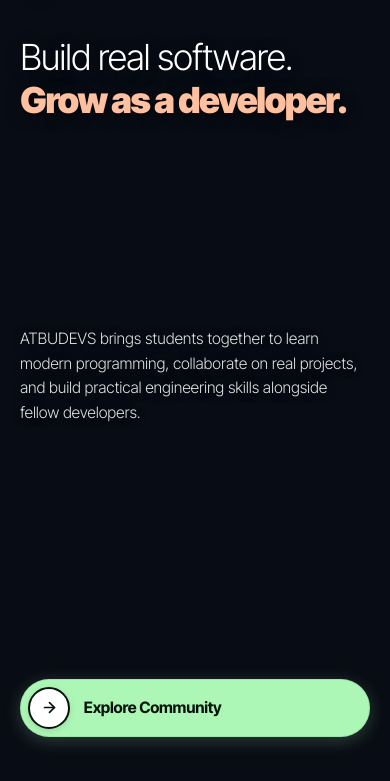
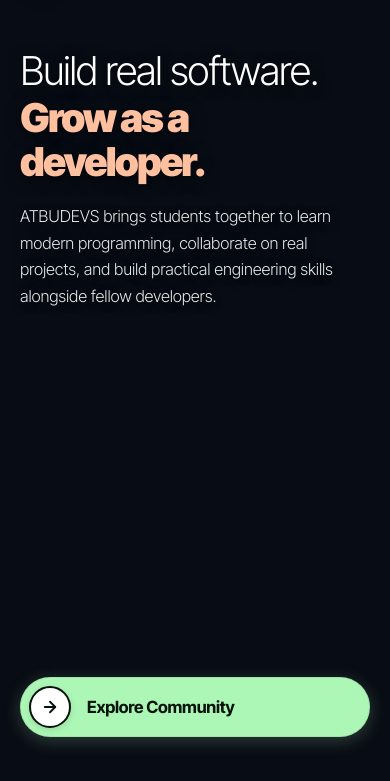
Before and after one commit to Japhetjohn/atbu-devs, a website: page index.html in a window 390 px wide. Shown: the part 63-844 px from the top of the page. Drawn offline with Linux system fonts and the light colour scheme; files whose address does not match are found by name.

Commit message:
almost there

```diff
--- a/index.html
+++ b/index.html
@@ -142,6 +142,7 @@
     <div class="hero-body">
       <div class="hero-content">
 
+        <div class="hero-text-block">
           <!-- Main Headline: Editorial Contrast between Light 300 and ExtraBold 850 -->
           <h1 class="hero-headline">
             <span class="headline-light">Build real software.</span>
@@ -152,6 +153,7 @@
           <p class="hero-description">
             ATBUDEVS brings students together to learn modern programming, collaborate on real projects, and build practical engineering skills alongside fellow developers.
           </p>
+        </div>
 
         <!-- Single Primary CTA (Pill with Arrow Icon Circle) -->
         <div class="hero-actions">
--- a/styles/main.css
+++ b/styles/main.css
@@ -622,6 +622,12 @@ a {
   width: 100%;
 }
 
+.hero-text-block {
+  display: flex;
+  flex-direction: column;
+  width: 100%;
+}
+
 /*
    HEADLINE: Editorial Studio Reference
    - Light font weight (300) for opening phrase
@@ -2378,50 +2384,68 @@ a {
     letter-spacing: 0.04em;
   }
 
-  /* Vertically center content in the mobile viewport to eliminate empty void below */
+  /* Full mobile viewport height distribution: Spans top text block and bottom CTA across the height */
   .hero-body {
     flex: 1;
     display: flex;
     flex-direction: column;
-    justify-content: center;
-    align-items: flex-start;
-    padding: 2rem 1.5rem 3.5rem 1.5rem;
-    width: 100%;
+    width: 100%;
+    min-height: calc(100dvh - 78px); /* Fill the full mobile viewport minus header */
+    padding: 2.25rem 1.5rem 3.5rem 1.5rem;
     box-sizing: border-box;
   }
 
   .hero-content {
+    flex: 1;
+    display: flex;
+    flex-direction: column;
+    justify-content: space-between; /* Commands the full height: top text block + bottom CTA */
     width: 100%;
     max-width: 100%;
   }
 
+  .hero-text-block {
+    display: flex;
+    flex-direction: column;
+    width: 100%;
+    padding-top: 0.5rem;
+  }
+
   .hero-headline {
-    font-size: clamp(2.35rem, 9.5vw, 3.25rem);
-    line-height: 1.1;
-    letter-spacing: -0.035em;
-    margin-bottom: 1.25rem;
-    width: 100%;
+    font-size: clamp(2.65rem, 10.5vw, 3.65rem);
+    line-height: 1.08;
+    letter-spacing: -0.04em;
+    margin-bottom: 1.5rem;
+    width: 100%;
+    word-break: break-word;
   }
 
   .headline-light {
+    display: block;
     font-weight: 300;
+    margin-bottom: 0.2rem;
   }
 
   .headline-bold {
+    display: block;
     font-weight: 850;
-    letter-spacing: -0.04em;
+    letter-spacing: -0.045em;
+    color: var(--color-peach-glow);
   }
 
   .hero-description {
-    font-size: clamp(1rem, 3.8vw, 1.12rem);
-    line-height: 1.62;
-    margin-bottom: 2.25rem;
+    font-size: clamp(1.05rem, 4.2vw, 1.22rem);
+    line-height: 1.68;
+    letter-spacing: -0.01em;
+    margin-bottom: 2rem;
     max-width: 100%;
-    color: rgba(255, 255, 255, 0.88);
-    text-shadow: 0 1px 8px rgba(0, 0, 0, 0.5);
+    color: rgba(255, 255, 255, 0.90);
+    text-shadow: 0 2px 10px rgba(0, 0, 0, 0.6);
   }
 
   .hero-actions {
+    margin-top: auto; /* Anchors the CTA intentionally to the bottom */
+    padding-top: 2rem;
     width: 100%;
   }
 
@@ -2429,21 +2453,24 @@ a {
     display: inline-flex;
     align-items: center;
     gap: 1rem;
-    padding: 0.5rem 1.75rem 0.5rem 0.5rem;
-    font-size: 1.05rem;
-    font-weight: 650;
-    min-height: 52px;
-    max-width: 100%;
+    padding: 0.55rem 1.85rem 0.55rem 0.55rem;
+    font-size: 1.08rem;
+    font-weight: 700;
+    min-height: 56px;
+    width: 100%;
+    max-width: 320px;
   }
 
   .btn-pill-icon-wrap {
-    width: 40px;
-    height: 40px;
+    width: 44px;
+    height: 44px;
+    min-width: 44px;
+    min-height: 44px;
   }
 
   .btn-pill-arrow {
-    width: 17px;
-    height: 17px;
+    width: 18px;
+    height: 18px;
   }
 
   /* Responsive Partners Section for Tablets */
@@ -2984,33 +3011,56 @@ a {
     flex: 1;
     display: flex;
     flex-direction: column;
-    justify-content: center;
-    align-items: flex-start;
-    padding: 1.5rem 1.25rem 3rem 1.25rem;
+    padding: 1.75rem 1.25rem 3rem 1.25rem;
+    min-height: calc(100dvh - 72px);
+    box-sizing: border-box;
+  }
+
+  .hero-content {
+    flex: 1;
+    display: flex;
+    flex-direction: column;
+    justify-content: space-between;
+  }
+
+  .hero-text-block {
+    display: flex;
+    flex-direction: column;
+    width: 100%;
   }
 
   .hero-headline {
-    font-size: clamp(2.15rem, 9.2vw, 2.65rem);
-    line-height: 1.12;
-    margin-bottom: 1.1rem;
+    font-size: clamp(2.45rem, 10.2vw, 3.15rem);
+    line-height: 1.1;
+    margin-bottom: 1.25rem;
   }
 
   .hero-description {
-    font-size: 0.98rem;
-    line-height: 1.58;
-    margin-bottom: 2rem;
+    font-size: 1.02rem;
+    line-height: 1.62;
+    margin-bottom: 1.75rem;
+  }
+
+  .hero-actions {
+    margin-top: auto;
+    padding-top: 1.5rem;
+    width: 100%;
   }
 
   .btn-pill-cta {
-    padding: 0.45rem 1.5rem 0.45rem 0.45rem;
-    font-size: 0.98rem;
-    gap: 0.85rem;
-    min-height: 48px;
+    width: 100%;
+    max-width: 100%;
+    justify-content: flex-start;
+    padding: 0.5rem 1.5rem 0.5rem 0.5rem;
+    font-size: 1.05rem;
+    min-height: 54px;
   }
 
   .btn-pill-icon-wrap {
-    width: 38px;
-    height: 38px;
+    width: 42px;
+    height: 42px;
+    min-width: 42px;
+    min-height: 42px;
   }
 
   /* Responsive Partners Section for Mobile Phones */
```
Lines whose indentation alone changed are shown as unchanged.
